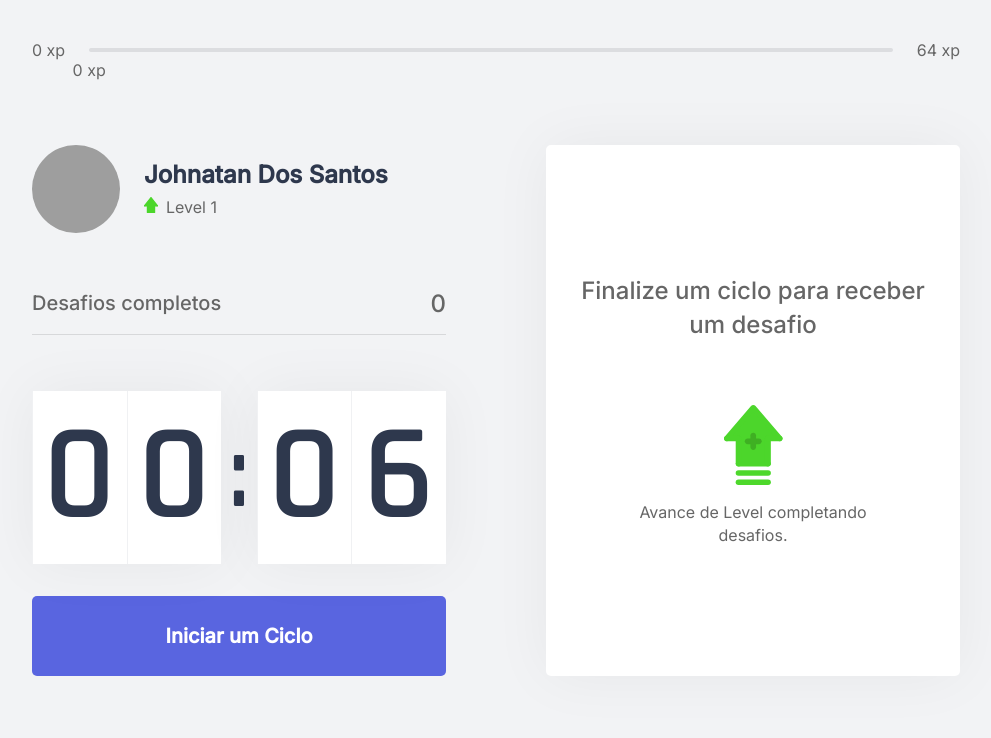
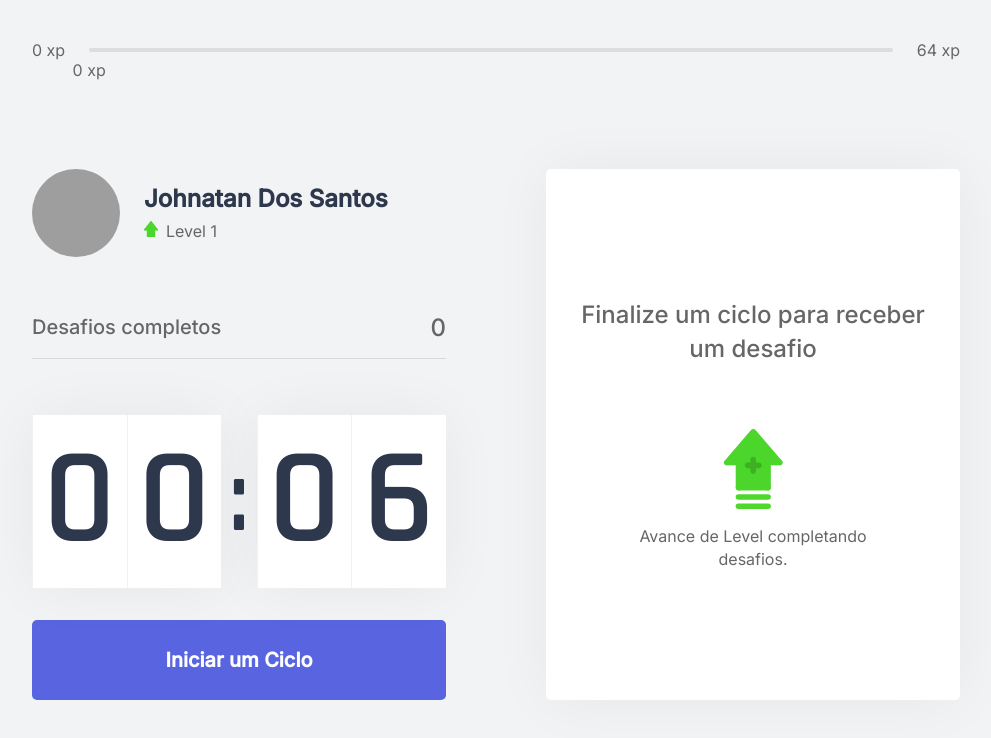
Before and after one commit to Johnbrow10/nlw4-trilha-reactjs, a Next.js app: page / in a window 1280 px wide. Shown: the top 738 px of the page, without its empty margins (144-1135 px from the left). Built offline with nearby package versions, Linux system fonts and the light colour scheme; grey boxes are pictures that could not be loaded.

Commit message:
Ajustando padding para nao colar no perfil

```diff
--- a/src/styles/pages/Home.module.css
+++ b/src/styles/pages/Home.module.css
@@ -9,7 +9,7 @@
 
 .container section {
     flex: 1;
-
+    padding-top: 3rem;
     display              : grid;
     grid-template-columns: 1fr 1fr;
     gap                  : 6.25rem;
```
